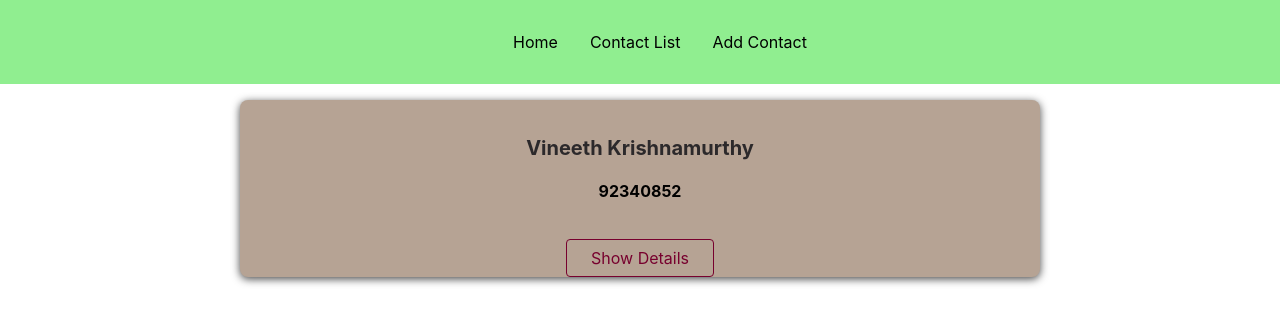
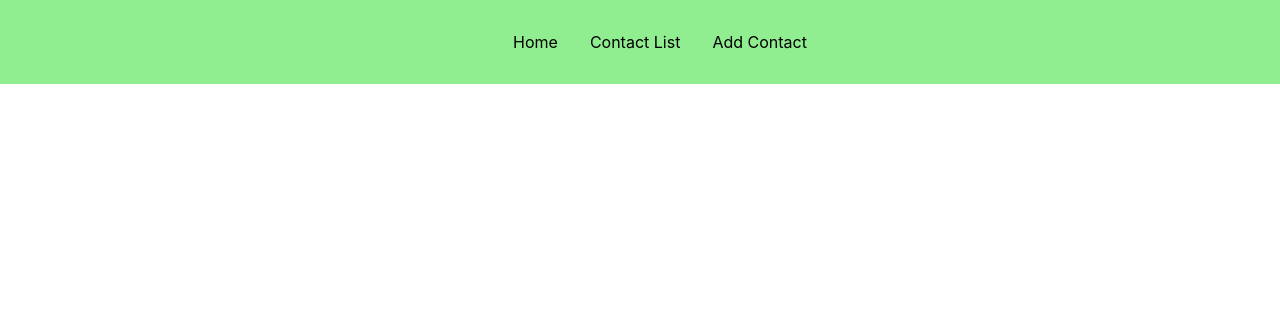
Before and after one commit to vineeth2/contact-list-app, a Next.js app: page /contacts in a window 1280 px wide. Shown: the top 324 px of the page. Built offline with nearby package versions, Linux system fonts and the light colour scheme.

Commit message:
Gave each object an index field, for indexing

```diff
--- a/pages/contacts.js
+++ b/pages/contacts.js
@@ -2,16 +2,7 @@
 import ContactList from '../components/ContactList';
 //import { MongoClient } from 'mongodb';
 
-const temp_contacts = [
-    {
-        fname: "Vineeth",
-        lname: "Krishnamurthy",
-        email: "vineeth@gmail.com",
-        phone: "92340852",
-        address: "123 way st",
-        //id: "1"
-    }
-]
+const temp_contacts = []
 
 function ContactsPage(props) {
     return (
```
Also changed, not shown: pages/add-contact.js (+10 -1 lines).
